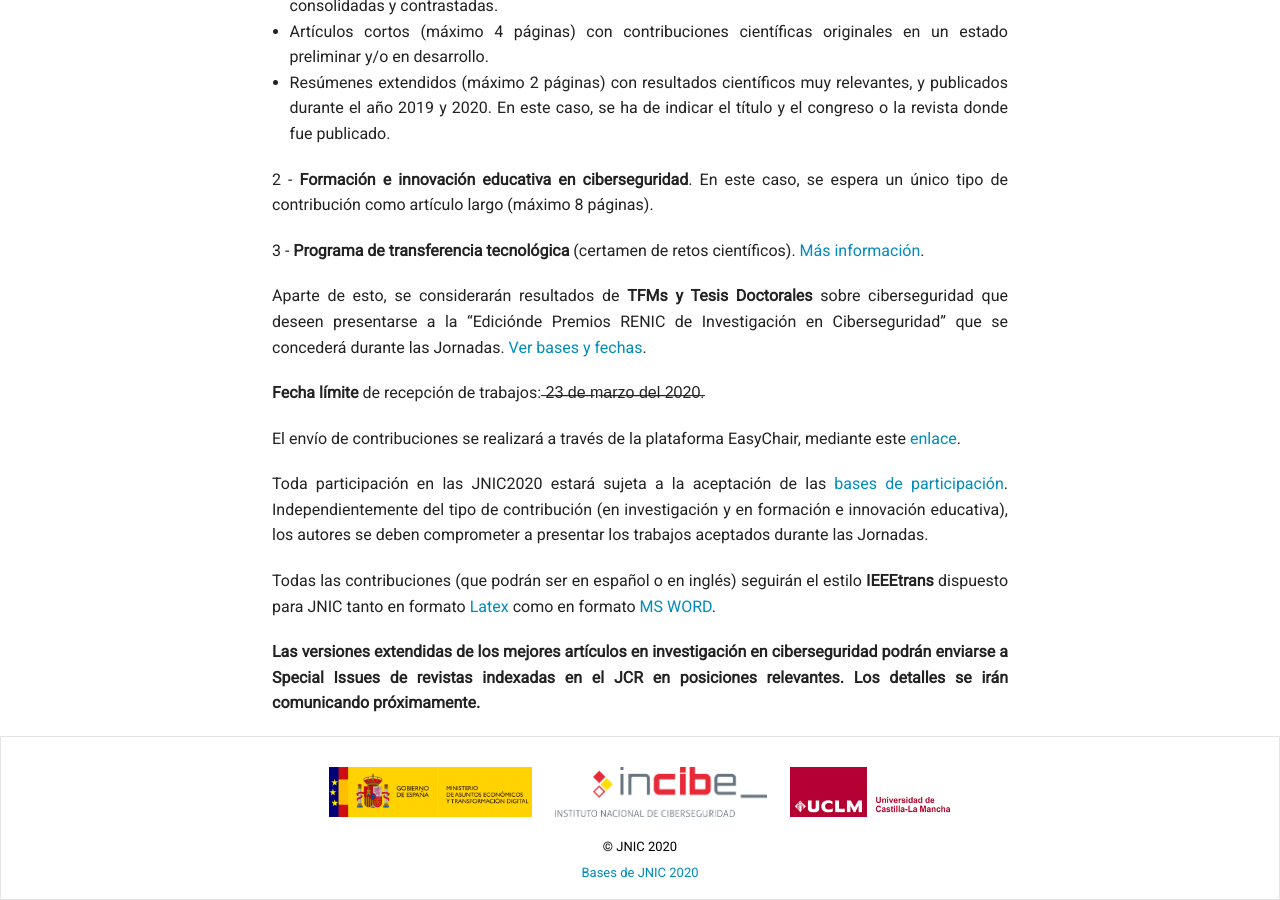
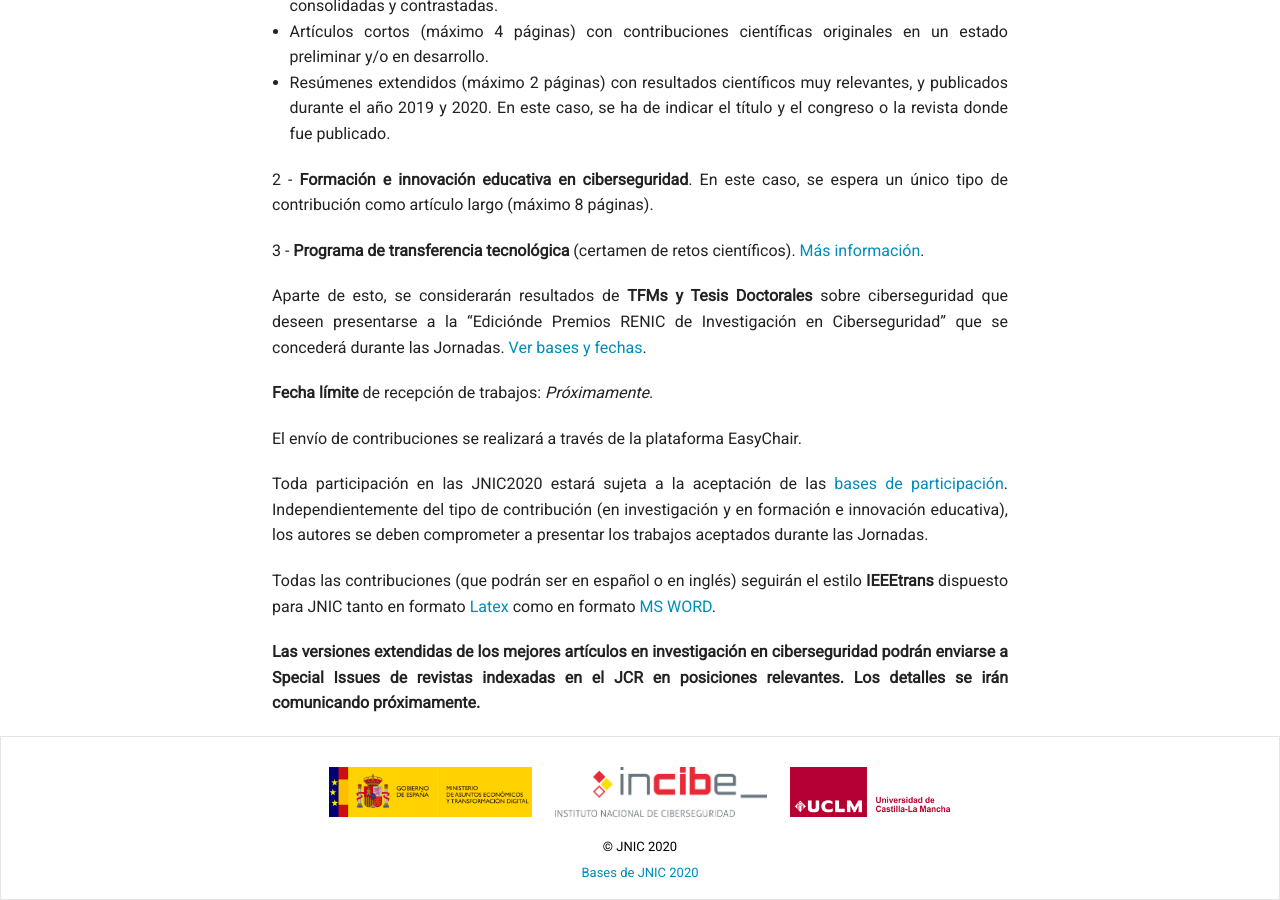
Before and after one commit to jnic2020/jnic2021.github.io, a Jekyll site: the page built from trabajos.md, in a window 1280 px wide and 900 px high, scrolled down 644 px. Built offline with Jekyll 4.4.1, drawn with Linux system fonts in a browser that asks for light colours; nearby versions of some CDN libraries.

Commit message:
cambio a 9-11 junio 2021

```diff
--- a/trabajos.md
+++ b/trabajos.md
@@ -21,9 +21,10 @@ Las Jornadas, organizadas de forma conjunta con INCIBE, se centrarán fundamenta
 
 Aparte de esto, se considerarán resultados de __TFMs y Tesis Doctorales__ sobre ciberseguridad que deseen presentarse a la “Ediciónde Premios RENIC de Investigación en Ciberseguridad” que se concederá durante las Jornadas. [Ver bases y fechas](https://www.renic.es/es/convocados-los-premios-de-investigacion-en-ciberseguridad-2020).
 
-__Fecha límite__ de recepción de trabajos:  ̶2̶3̶ ̶d̶e̶ ̶m̶a̶r̶z̶o̶ ̶d̶e̶l̶ ̶2̶0̶2̶0̶.
+__Fecha límite__ de recepción de trabajos:  _Próximamente_.
 
-El envío de contribuciones se realizará a través de la plataforma EasyChair, mediante este [enlace](https://easychair.org/conferences/?conf=jnic2020).
+El envío de contribuciones se realizará a través de la plataforma EasyChair.
+<!-- , mediante este [enlace](https://easychair.org/conferences/?conf=jnic2020). -->
 
 Toda participación en las JNIC2020 estará sujeta a la aceptación de las [bases de participación]({{site.url}}/bases).
 Independientemente del tipo de contribución (en investigación y en formación e innovación educativa), los autores se deben comprometer a presentar los trabajos aceptados durante las Jornadas.
```
Also changed, not shown: actividades-sociales.md (+1 -1 lines), premios.md (+1 -1 lines), programa.md (+1 -1 lines).
